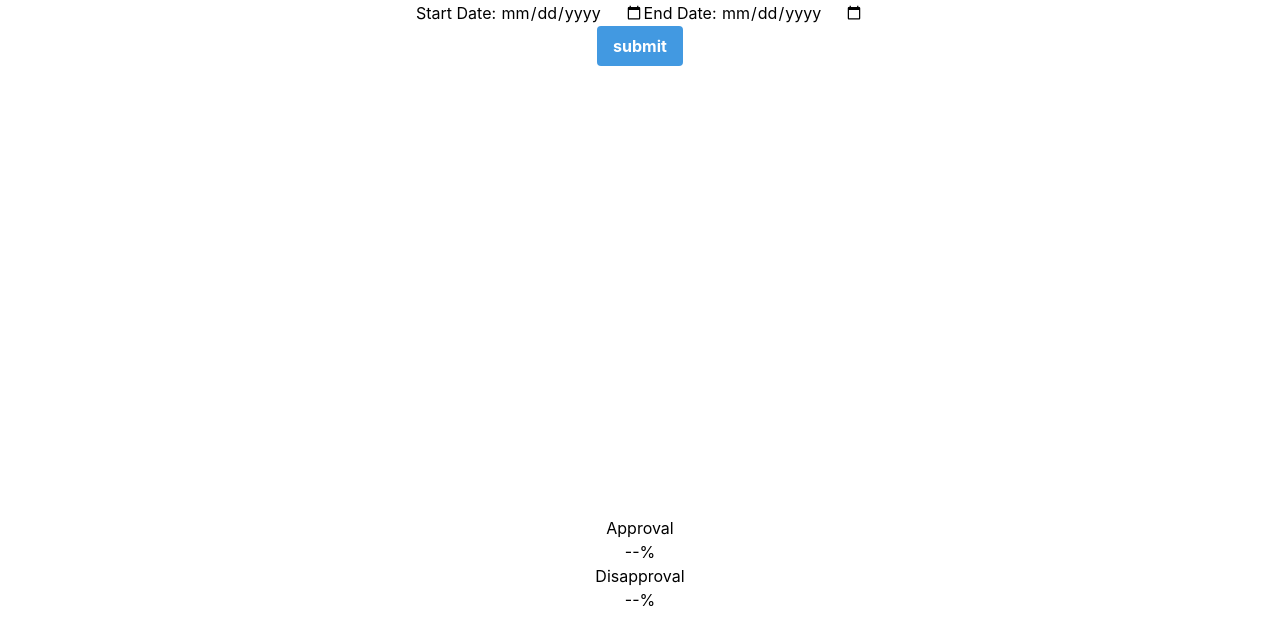
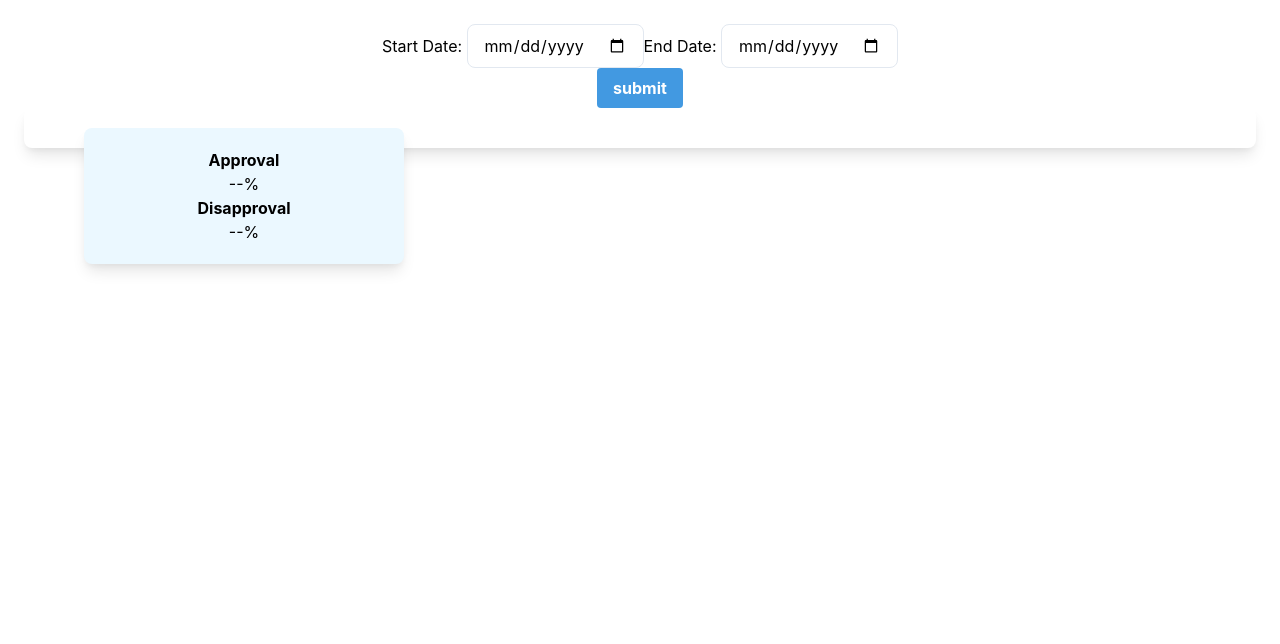
Before and after one commit to AvidDabbler/trump-approval-react, a React (Create React App) app: page / in a window 1280 px wide. Shown: the top 644 px of the page. Built offline with nearby package versions, Linux system fonts and the light colour scheme; no server answers.

Commit message:
chart styling

```diff
--- a/src/Approval.js
+++ b/src/Approval.js
@@ -130,7 +130,7 @@ export default class Approval extends Component{
             .enter()
             .append('circle')
             .attr("cx", (d, i) => {
-                return (i)*(this.state.width/flength);
+                return ((((i)*(this.state.width/flength))*0.95)+10);
             })
             .attr("cy", (d) => {
                 d3.select('circle')
@@ -141,12 +141,14 @@ export default class Approval extends Component{
             .attr("r", d => 3 )
             .style("fill", d => 'red')
             .on("mouseover", function (d) {
-                return tooltip.style("visibility", "visible").text(d.approve_estimate)
+                d3.select(this).attr("r", d => 10);
+                document.getElementById('approve').innerHTML = `${d.approve_estimate.slice(0,4)}%`;
+                document.getElementById('disapprove').innerHTML = `${d.disapprove_estimate.slice(0, 4)}%`;
             })
-            .on("mousemove", function () {
-                return tooltip.style("top", (d3.event.pageY - 10) + "px").style("left", (d3.event.pageX + 10) + "px");
+            .on("mouseout", function () {
+                d3.select(this).attr("r", d => 2)
+                return tooltip.style("visibility", "hidden");
             })
-            .on("mouseout", function () { return tooltip.style("visibility", "hidden"); })
             .enter()
             .data(filtered)
             .attr("class", d => id + '_' + d.subgroup)
@@ -154,18 +156,22 @@ export default class Approval extends Component{
             .enter()
             .append('circle')
             .attr("cx", (d, i) => {
-                return (i)*(this.state.width/flength);
+                return ((((i)*(this.state.width/flength))*0.95)+10);
             })
             .attr("cy", (d) => {
                 return ((100-d.disapprove_estimate) * (this.state.height/100));
             })
             .attr("r", d => 3 )
             .style("fill", d => 'blue')
-            .on("mouseover", function(d){return tooltip.style("visibility", "visible").text(d.disapprove_estimate)})
-            .on("mousemove", function () {
-                return tooltip.style("top", (d3.event.pageY - 10) + "px").style("left", (d3.event.pageX + 10) + "px");
+            .on("mouseover", function (d) {
+                d3.select(this).attr("r", d => 10);
+                document.getElementById('approve').innerHTML = `${d.approve_estimate.slice(0, 4)}%`;
+                document.getElementById('disapprove').innerHTML = `${d.disapprove_estimate.slice(0, 4)}%`;
             })
-            .on("mouseout", function(){return tooltip.style("visibility", "hidden");})
+            .on("mouseout", function () {
+                d3.select(this).attr("r", d => 2)
+                return tooltip.style("visibility", "hidden");
+            })
 
     };
 
@@ -214,34 +220,47 @@ export default class Approval extends Component{
             <div
                 id='approvalContainer'
                 style={this.approvalContainer}
+                className="p-6"
             >
             <form>
-              <label>Start Date: </label>
+                <label>Start Date: </label>
                     <input
-                        id='start' type="date"
+                        id='start'
+                        type="date"
+                        className="bg-white focus:outline-none focus:shadow-outline border border-gray-300 rounded-lg py-2 px-4"
                         defaultValue={minDate}
                         onChange={this.updateMin}
                         min={minDate}
                         max={maxDate}
-                    ></input>
-              <label>End Date: </label>
+                    />
+                <label>End Date: </label>
                     <input
                         id='end'
                         type="date"
+                        className="bg-white focus:outline-none focus:shadow-outline border border-gray-300 rounded-lg py-2 px-4"
                         defaultValue={maxDate}
                         onChange={this.updateMax}
                         min={minDate}
                         max={maxDate}
-                    ></input>
+                    />
                 </form>
-                <button class="bg-blue-500 hover:bg-blue-700 text-white font-bold py-2 px-4 rounded" id="trumpApprovalSubmit" onClick={this.dateChange}>
+                <button
+                    class="bg-blue-500 hover:bg-blue-700 text-white font-bold py-2 px-4 rounded"
+                    id="trumpApprovalSubmit"
+                    onClick={this.dateChange}
+                >
                     submit
                 </button>
-                <div id='trumpApproval' style={styles.trumpApproval}></div>
-                <div id='statsContainer'>
-                    <div class=''>
-                        <h3>Approval</h3><h3 id='approve'>--%</h3>
-                        <h3>Disapproval</h3><h3 id='disapprove'>--%</h3>
+
+                <div id='trumpApproval'
+                    style={styles.trumpApproval}
+                    className="ml-10 bg-white shadow-lg rounded-lg bg-white-100 overflow-hidden p-5"
+                >
+                    <div id='statsContainer'>
+                        <div class='absolute top-30 ml-10 w-1/4 bg-white shadow-lg rounded-lg overflow-hidden bg-blue-100 p-5'>
+                            <h3 class="font-bold">Approval</h3><h3 id='approve'>--%</h3>
+                            <h3 class="font-bold">Disapproval</h3><h3 id='disapprove'>--%</h3>
+                        </div>
                     </div>
                 </div>
             </div>
@@ -262,7 +281,7 @@ const styles = {
         marginRight: 'auto',
         justifyContent: 'center',
         // width: '90%',
-        height:450
+        // height:'60vh'
     },
     approval: {
         display: 'absolute',
```
